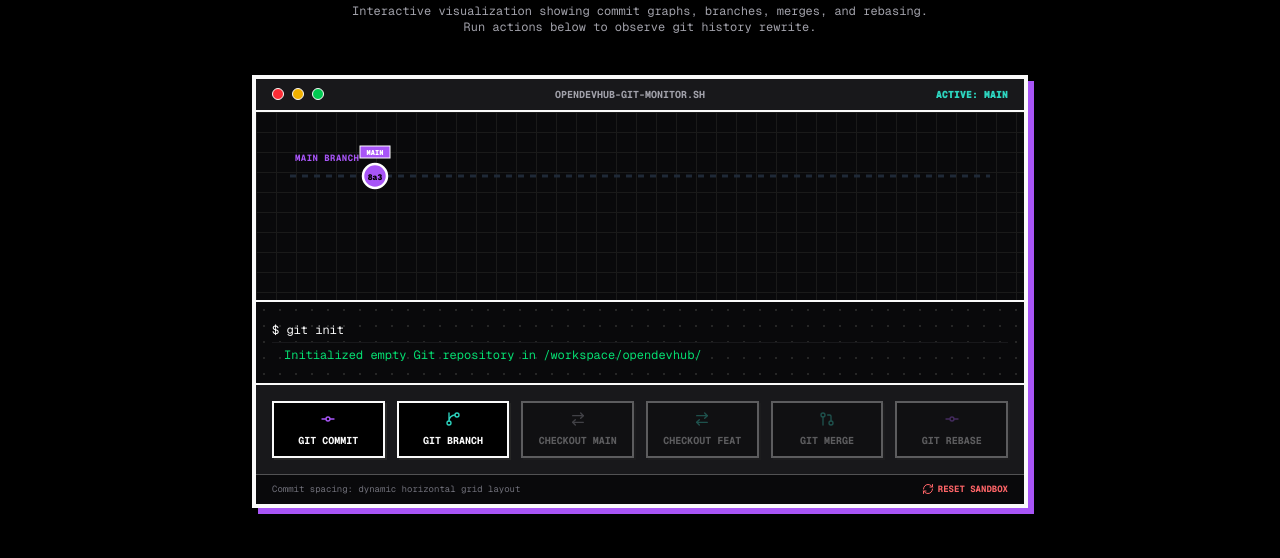
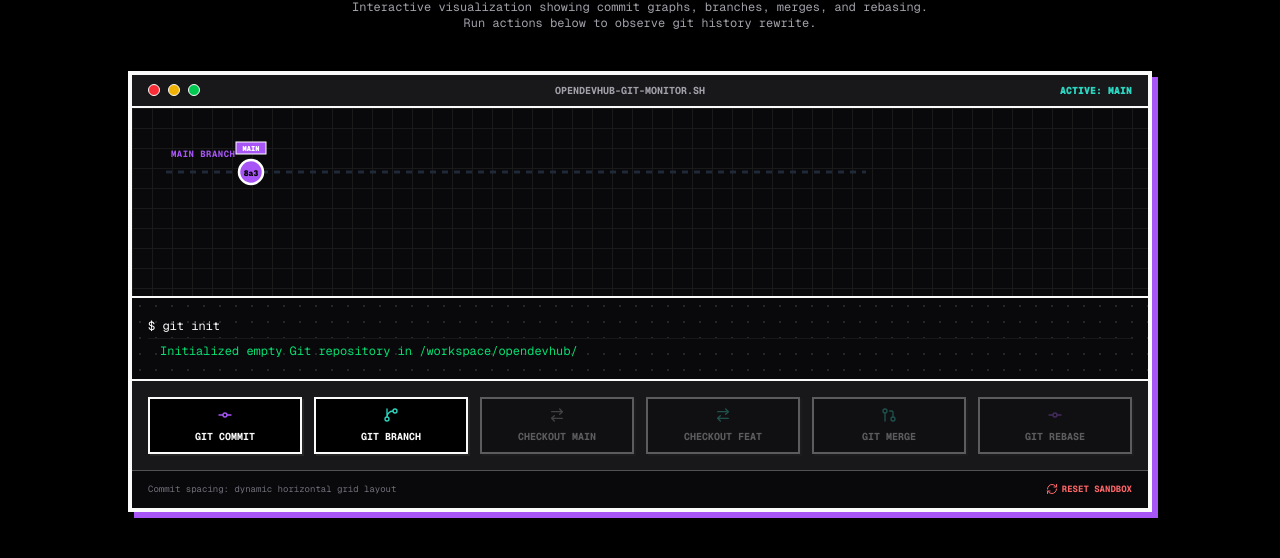
Before and after one commit to Mananwebdev160408/opendevhub, a Next.js app: page / in a window 1280 px wide. Shown: the part 2887-3445 px from the top of the page. Built offline with nearby package versions, Linux system fonts and the light colour scheme; no server answers; the database is empty.

Commit message:
feat: add app layout, Vercel Speed Insights, and interactive Git visualizer component

```diff
--- a/package.json
+++ b/package.json
@@ -11,6 +11,7 @@
   "dependencies": {
     "@base-ui/react": "^1.6.0",
     "@vercel/analytics": "^2.0.1",
+    "@vercel/speed-insights": "^2.0.0",
     "class-variance-authority": "^0.7.1",
     "clsx": "^2.1.1",
     "cmdk": "^1.1.1",
--- a/src/app/layout.tsx
+++ b/src/app/layout.tsx
@@ -3,7 +3,8 @@ import { Geist, Geist_Mono } from "next/font/google";
 import "./globals.css";
 import { Header } from "@/shared/components/Header";
 import { Footer } from "@/shared/components/Footer";
-import { Analytics } from "@vercel/analytics/react";
+import { Analytics } from "@vercel/analytics/next";
+import { SpeedInsights } from "@vercel/speed-insights/next";
 
 const geistSans = Geist({
   variable: "--font-geist-sans",
@@ -32,11 +33,12 @@ export default function RootLayout({
     >
       <body className="min-h-full flex flex-col bg-background text-foreground selection:bg-accent selection:text-accent-foreground">
         <Header />
-        <main className="flex-grow flex flex-col w-full">
+        <main className="grow flex flex-col w-full">
           {children}
         </main>
         <Footer />
         <Analytics />
+        <SpeedInsights />
       </body>
     </html>
   );
--- a/src/modules/home/components/GitVisualizer.tsx
+++ b/src/modules/home/components/GitVisualizer.tsx
@@ -258,7 +258,7 @@ export function GitVisualizer() {
 
   return (
     <section className="w-full min-h-[100vh] border-t-4 border-foreground py-16 px-4 sm:px-6 lg:px-8 bg-black flex flex-col justify-center">
-      <div className="max-w-5xl mx-auto">
+      <div className="w-full max-w-5xl mx-auto">
 
         <div className="text-center mb-10 space-y-3">
           <div className="inline-flex items-center gap-1.5 px-2.5 py-1 border-2 border-foreground bg-accent text-accent-foreground font-mono text-[10px] font-black uppercase tracking-wider">
@@ -273,21 +273,21 @@ export function GitVisualizer() {
           </p>
         </div>
 
-        <div className="border-4 border-foreground bg-zinc-950 shadow-[6px_6px_0px_0px_var(--primary)] flex flex-col overflow-hidden">
+        <div className="w-full border-4 border-foreground bg-zinc-950 shadow-[6px_6px_0px_0px_var(--primary)] flex flex-col overflow-hidden">
 
-          <div className="border-b-2 border-foreground bg-zinc-900 px-4 py-2 flex items-center justify-between select-none font-mono text-[10px] text-muted-foreground font-bold uppercase">
+          <div className="border-b-2 border-foreground bg-zinc-900 px-4 py-2 flex items-center justify-between select-none font-mono text-[10px] text-muted-foreground font-bold uppercase gap-2">
             <div className="flex items-center gap-2">
               <div className="h-3 w-3 rounded-full border border-foreground bg-red-500" />
               <div className="h-3 w-3 rounded-full border border-foreground bg-yellow-500" />
               <div className="h-3 w-3 rounded-full border border-foreground bg-green-500" />
             </div>
-            <span>opendevhub-git-monitor.sh</span>
-            <div className="flex items-center gap-2 text-accent font-black">
+            <span className="truncate">opendevhub-git-monitor.sh</span>
+            <div className="flex items-center gap-2 text-accent font-black shrink-0">
               <span>ACTIVE: {activeBranch.toUpperCase()}</span>
             </div>
           </div>
 
-          <div className="p-6 bg-zinc-950 border-b-2 border-foreground overflow-x-auto bg-grid-pattern relative min-h-[180px]">
+          <div className="w-full overflow-x-auto p-6 bg-zinc-950 border-b-2 border-foreground bg-grid-pattern relative min-h-[180px]">
             <svg
               width={viewWidth}
               height="140"
@@ -451,7 +451,7 @@ export function GitVisualizer() {
             </button>
           </div>
 
-          <div className="bg-zinc-950 p-2 border-t border-foreground/30 flex items-center justify-between px-4 font-mono text-[9px] text-zinc-500">
+          <div className="bg-zinc-950 p-3 border-t border-foreground/30 flex flex-col sm:flex-row items-center justify-between gap-2 sm:gap-0 px-4 font-mono text-[9px] text-zinc-500 text-center sm:text-left">
             <span>Commit spacing: dynamic horizontal grid layout</span>
             <button
               onClick={handleReset}
```
Also changed, not shown: vercel.json (added), 1 other file (tests, documents, lock files or other folders).
